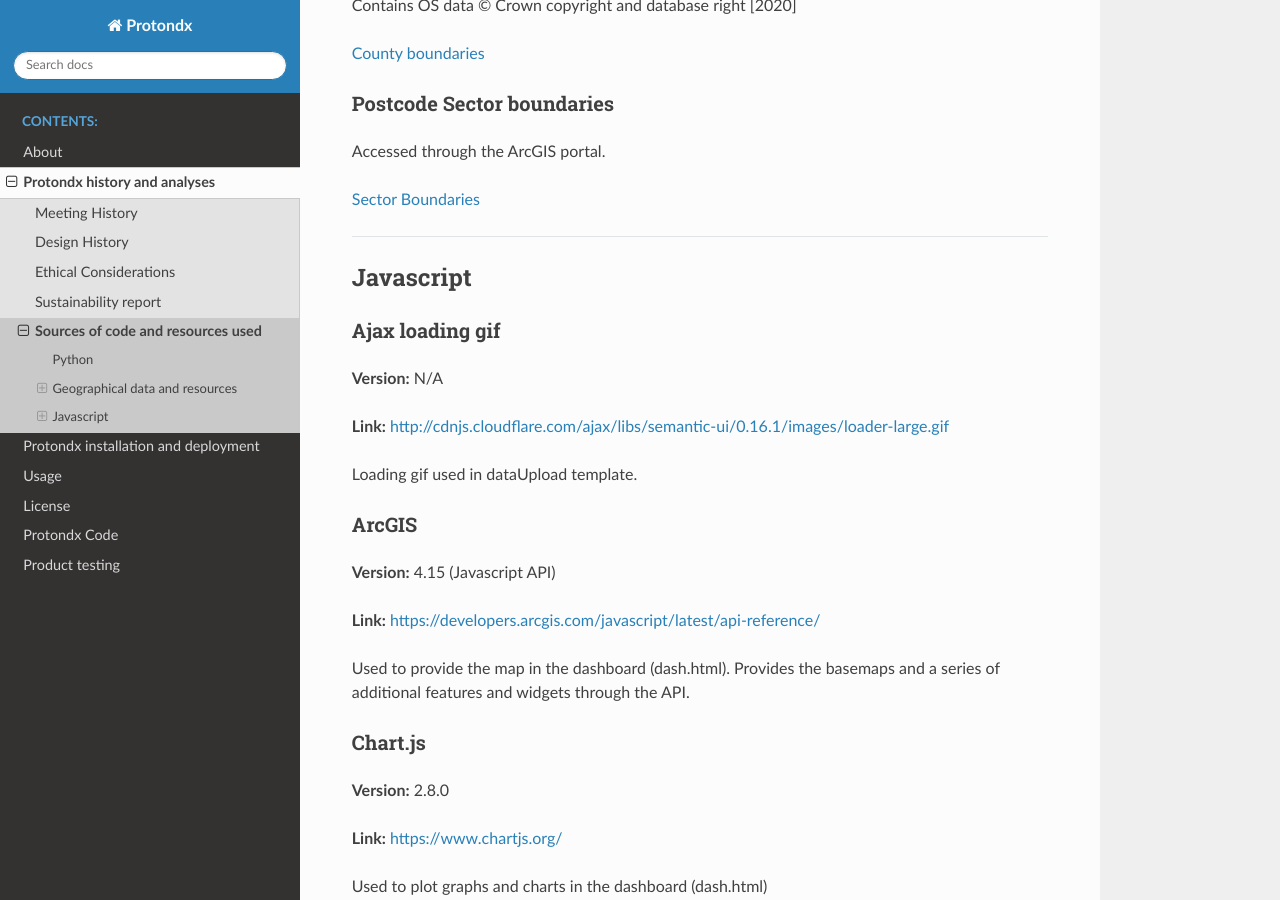
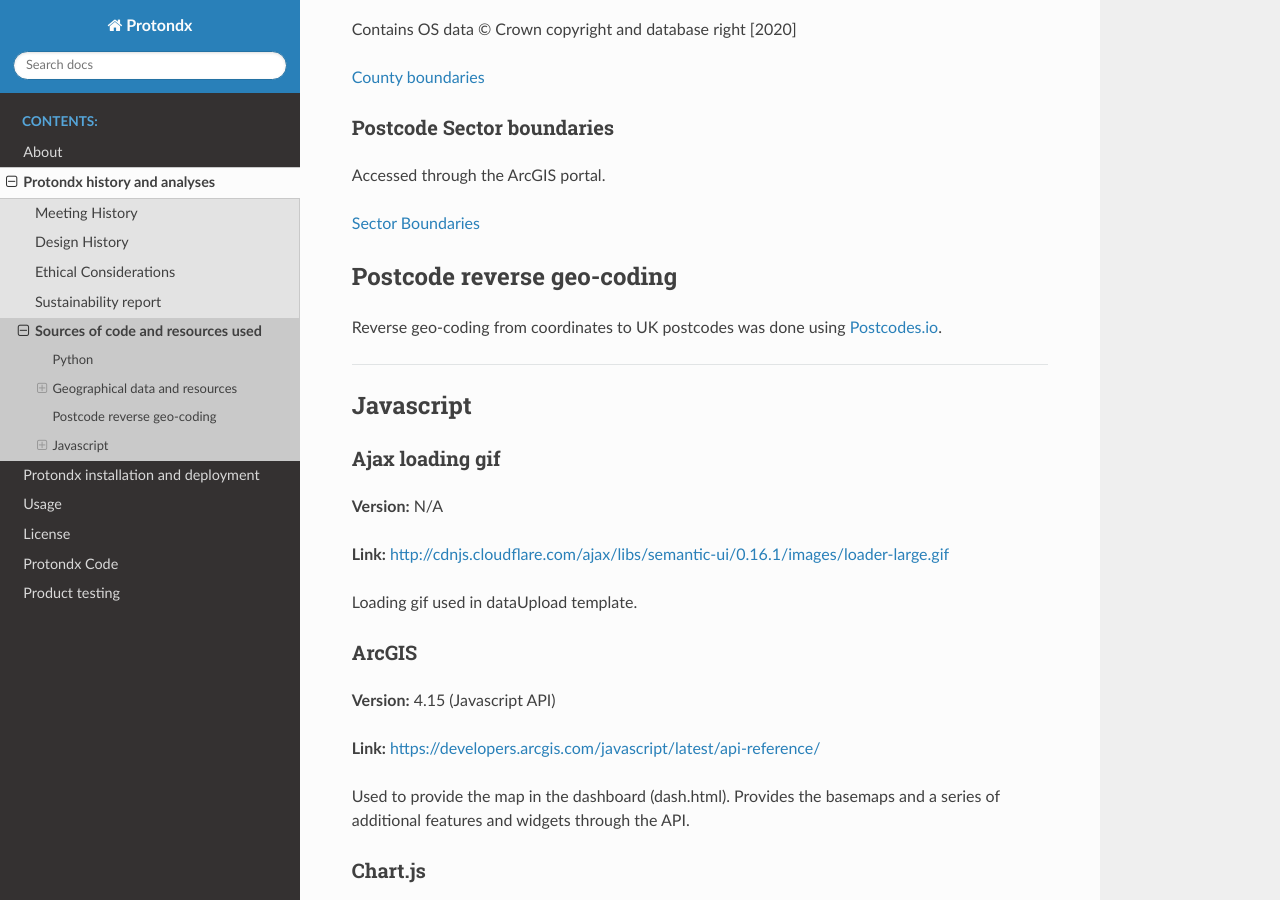
Before and after one commit to bahp/django-protondx, a Sphinx documentation site: the page built from docs/modules/history/code_sources.rst, in a window 1280 px wide and 900 px high, scrolled down 910 px. Built offline with Sphinx 7.4.7 and the Read the Docs theme 2.0.0, drawn with Linux system fonts in a browser that asks for light colours; some of the changed text lies outside the part shown.

Commit message:
Update code_sources.rst

```diff
--- a/docs/modules/history/code_sources.rst
+++ b/docs/modules/history/code_sources.rst
@@ -54,6 +54,12 @@ Postcode Sector boundaries
 Accessed through the ArcGIS portal.
 
 `Sector Boundaries <https://services.arcgis.com/dvWpUrMTxKmay5qM/arcgis/rest/services/PCSector%20with%20Regions/FeatureServer>`_
+
+
+Postcode reverse geo-coding
+---------------------------
+
+Reverse geo-coding from coordinates to UK postcodes was done using `Postcodes.io <http://api.postcodes.io/>`_.
 
 
 ---------------
```
